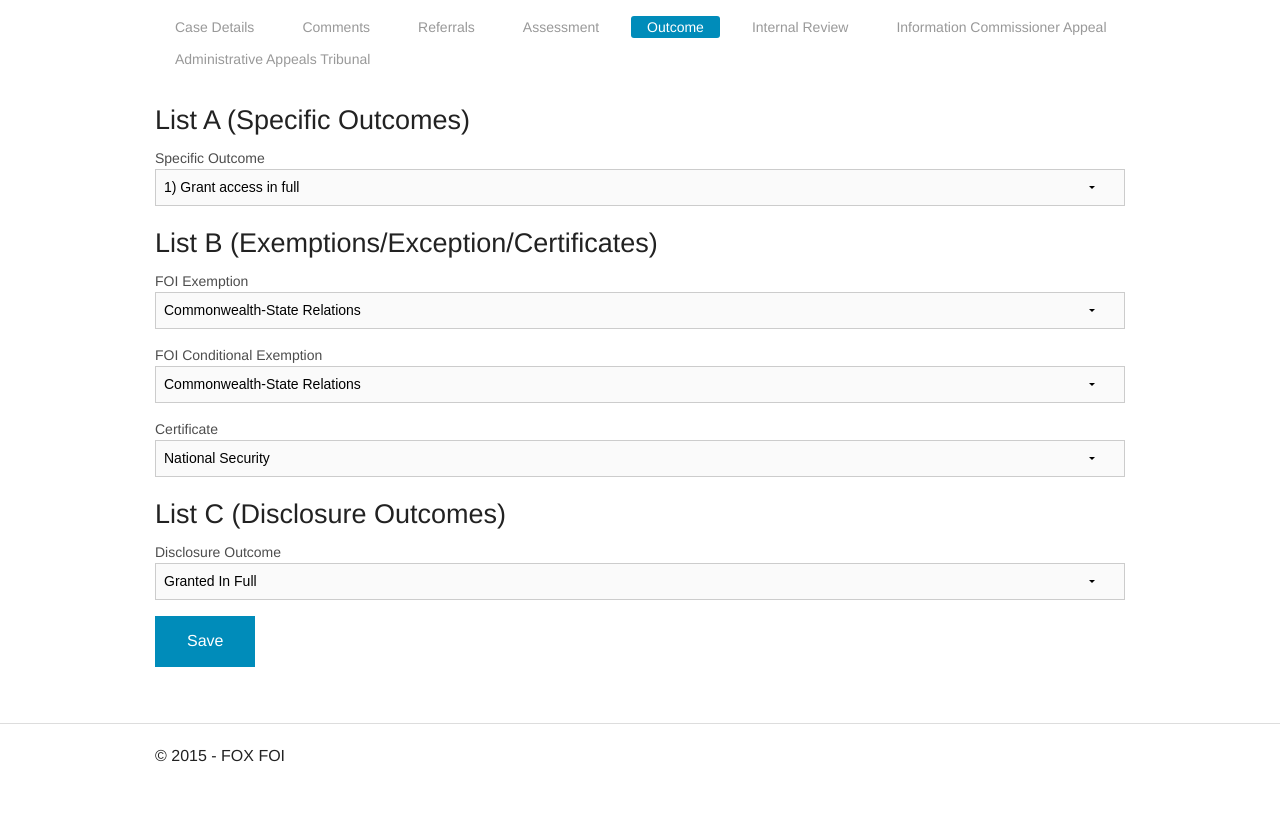
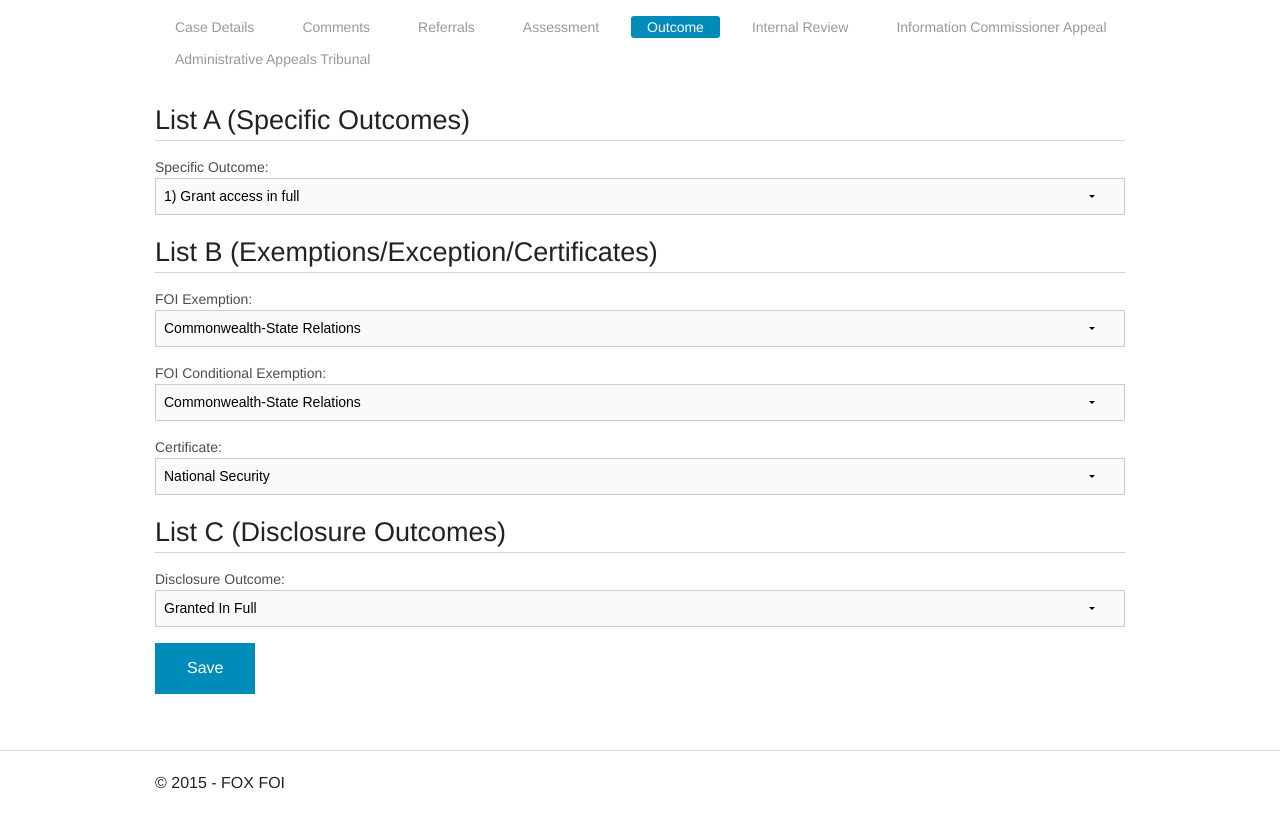
Before and after one commit to mleonard87/FOXFOI, a Django app: page /foi/edit/1/outcome in a window 1280 px wide. Shown: the part 45-860 px from the top of the page. Before the commit the page ends 807 px from the top, so only its background shows below. Run offline with Django 3.2, Linux system fonts and the light colour scheme; a user stored in the database is signed in; tables that the repository leaves empty hold one stand-in row (values such as "Sample post").

Commit message:
Update layout and form fields for case outcome template and MPs template.  Updated CSS style for case section headings.

```diff
--- a/foi/forms.py
+++ b/foi/forms.py
@@ -163,6 +163,13 @@ class OutcomeForm(forms.ModelForm):
     class Meta:
         model = Outcome
         fields = ['foi_outcomes', 'foi_exemptions', 'foi_conditional_exemptions', 'disclosure_outcomes', 'certificates']
+        labels = {
+            'foi_outcomes': ('Specific Outcome'),
+            'foi_exemptions': ('FOI Exemption'),
+            'foi_conditional_exemptions': ('FOI Conditional Exemption'),
+            'disclosure_outcomes': ('Disclosure Outcome'),
+            'certificates': ('Certificate')
+        }
 
 class InternalReviewForm(forms.ModelForm):
     class Meta:
--- a/foi/templates/foi/assessment.html
+++ b/foi/templates/foi/assessment.html
@@ -93,7 +93,7 @@
                 <input type="submit" value="Save" class="button">
             </form>
 
-            <h3>Correspondence Documents</h3>
+            <h3 class="case-section-heading">Correspondence Documents</h3>
             <fieldset>
                 <legend>Fee Document</legend>
                 <a href="{% url 'foi:preview_fee_doc' case.id %}" class="button">Preview</a>
--- a/foi/templates/foi/outcome.html
+++ b/foi/templates/foi/outcome.html
@@ -6,58 +6,23 @@
     <div class="row">
         <div class="large-12 columns">
             <form action="" method="post">
-                <h3>List A (Specific Outcomes)</h3>
+                <h3 class="case-section-heading">List A (Specific Outcomes)</h3>
                 <div class="row">
-                    <div class="large-12 columns">
-                        <label class="{% if form.foi_outcomes.errors %}error{% endif %}">Specific Outcome
-                        {{ form.foi_outcomes }}
-                        </label>
-                        {% if form.foi_outcomes.errors %}
-                            <small class="error">{{ form.foi_outcomes.errors }}</small>
-                        {% endif %}
-                    </div>
+                    {% include "foxfoi/form_field.html" with field=form.foi_outcomes cols=12 %}
                 </div>
-                <h3>List B (Exemptions/Exception/Certificates)</h3>
+                <h3 class="case-section-heading">List B (Exemptions/Exception/Certificates)</h3>
                 <div class="row">
-                    <div class="large-12 columns">
-                        <label class="{% if form.foi_exemptions.errors %}error{% endif %}">FOI Exemption
-                        {{ form.foi_exemptions }}
-                        </label>
-                        {% if form.foi_exemptions.errors %}
-                            <small class="error">{{ form.foi_exemptions.errors }}</small>
-                        {% endif %}
-                    </div>
+                    {% include "foxfoi/form_field.html" with field=form.foi_exemptions cols=12 %}
                 </div>
                 <div class="row">
-                    <div class="large-12 columns">
-                        <label class="{% if form.foi_conditional_exemptions.errors %}error{% endif %}">FOI Conditional Exemption
-                        {{ form.foi_conditional_exemptions }}
-                        </label>
-                        {% if form.foi_conditional_exemptions.errors %}
-                            <small class="error">{{ form.foi_conditional_exemptions.errors }}</small>
-                        {% endif %}
-                    </div>
+                    {% include "foxfoi/form_field.html" with field=form.foi_conditional_exemptions cols=12 %}
                 </div>
                 <div class="row">
-                    <div class="large-12 columns">
-                        <label class="{% if form.certificates.errors %}error{% endif %}">Certificate
-                        {{ form.certificates }}
-                        </label>
-                        {% if form.certificates.errors %}
-                            <small class="error">{{ form.certificates.errors }}</small>
-                        {% endif %}
-                    </div>
+                    {% include "foxfoi/form_field.html" with field=form.certificates cols=12 %}
                 </div>
-                <h3>List C (Disclosure Outcomes)</h3>
+                <h3 class="case-section-heading">List C (Disclosure Outcomes)</h3>
                 <div class="row">
-                    <div class="large-12 columns">
-                        <label class="{% if form.disclosure_outcomes.errors %}error{% endif %}">Disclosure Outcome
-                        {{ form.disclosure_outcomes }}
-                        </label>
-                        {% if form.disclosure_outcomes.errors %}
-                            <small class="error">{{ form.disclosure_outcomes.errors }}</small>
-                        {% endif %}
-                    </div>
+                    {% include "foxfoi/form_field.html" with field=form.disclosure_outcomes cols=12 %}
                 </div>
                 {% csrf_token %}
                 <input type="submit" value="Save" class="button">
--- a/foxfoi/static/application/css/application.css
+++ b/foxfoi/static/application/css/application.css
@@ -30,7 +30,10 @@ html {
   margin: 0;
 }
 
-.case-section-heading {}
+.case-section-heading {
+  border-bottom: 1px solid lightgray;
+  margin-bottom: 1.0rem;
+}
 
 /***************************
  *** Key Term Styles
```
Also changed, not shown: mps/templates/mps/edit.html (+13 -12 lines), mps/templates/mps/new.html (+13 -12 lines).
